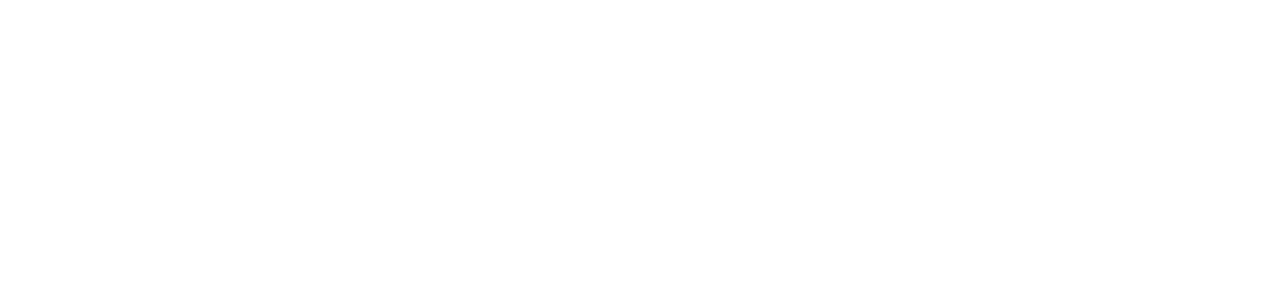
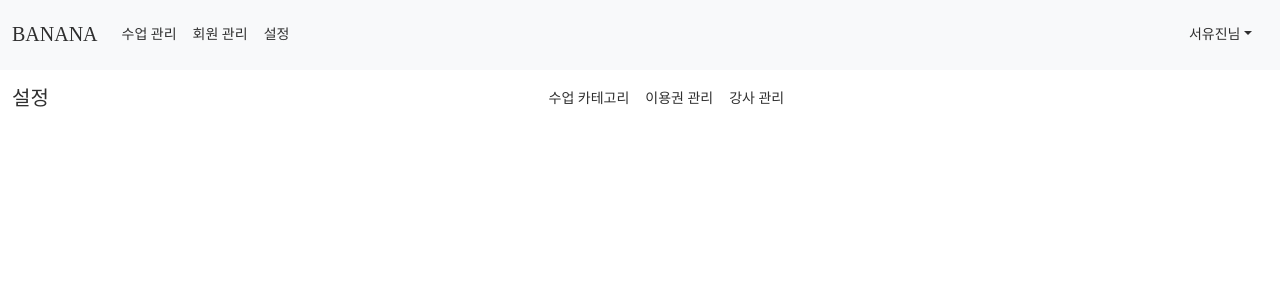
Before and after one commit to ErinBY/booking_your_workout, a React (Create React App) app in the folder client/: page /category in a window 1280 px wide. Before the commit this address had no page. Shown: the top 300 px of the page. Built offline with nearby package versions, Linux system fonts and the light colour scheme; the HTML template or start-up script is replaced by a standard one.

Commit message:
220212 comp

```diff
--- a/client/src/App.css
+++ b/client/src/App.css
@@ -63,3 +63,6 @@
   justify-content: center;
 
 }
+.m-auto{
+  margin:0 auto;
+}
--- a/client/src/App.js
+++ b/client/src/App.js
@@ -10,7 +10,7 @@
 import LandingPage from './componets/views/LandingPage/LandingPage';
 import LoginPage from './componets/views/LoginPage/LoginPage';
 import RegisterPage from './componets/views/RegisterPage/RegisterPage';
-
+import CategoryPage from './componets/views/CategoryPage/CategoryPage';
 
 function App() {
   return (
@@ -27,6 +27,7 @@
           <Route exact path="/" element={<LandingPage/>}/>
           <Route exact path="/login"  element={<LoginPage/>}/>
           <Route exact path="/register" element={<RegisterPage/>}/>
+          <Route exact path="/category" element={<CategoryPage/>}/>
         </Routes>
       </div>
     </Router>
--- /dev/null
+++ b/client/src/componets/views/CategoryPage/CategoryPage.js
@@ -0,0 +1,12 @@
+import React from 'react'
+  import { Link } from "react-router-dom";
+
+  import NavBar from '../NavBar/NavBar';
+
+  function CategoryPage() {
+    return (
+        <NavBar/>
+    )
+}
+
+export default CategoryPage
--- a/client/src/componets/views/LoginPage/LoginPage.js
+++ b/client/src/componets/views/LoginPage/LoginPage.js
@@ -4,7 +4,11 @@
 import Container from 'react-bootstrap/Container';
 import Button from 'react-bootstrap/Button';
 import Form from 'react-bootstrap/Form';
-
+import {
+  BrowserRouter as Router,
+  Route,
+  Link
+} from "react-router-dom";
 import '../../../App.css';
 import 'bootstrap/dist/css/bootstrap.min.css';
 
@@ -43,7 +47,7 @@
   </Form.Group>
   <div className="text-center">
   <Button variant="primary" type="submit">
-    로그인
+  <Link to="/category">로그인</Link>
   </Button>
   </div>
   <div className="text-center">
--- /dev/null
+++ b/client/src/componets/views/NavBar/HeaderComp1.js
@@ -0,0 +1,79 @@
+import React from 'react'
+import {
+  Navbar,NavbarBrand,NavbarToggler,Collapse,Nav,NavItem,NavbarText,NavLink,DropdownToggle,DropdownMenu,UncontrolledDropdown,Dropdown,DropdownItem
+  } from 'reactstrap';
+  import { Link } from "react-router-dom";
+
+  function HeaderComp1() {
+    return (
+        <div>
+  <Navbar
+    color="light"
+    expand="md"
+    light
+  >
+    <NavbarBrand href="/category">
+      BANANA
+    </NavbarBrand>
+    <NavbarToggler onClick={function noRefCheck(){}} />
+    <Collapse navbar>
+      <Nav
+        className="me-auto"
+        navbar
+      >
+        <NavItem>
+          <NavLink href="/category">
+            수업 관리
+          </NavLink>
+        </NavItem>
+        <NavItem>
+          <NavLink href="/category">
+            회원 관리
+          </NavLink>
+        </NavItem>
+        <NavItem>
+          <NavLink href="/category">
+            설정
+          </NavLink>
+        </NavItem>
+      </Nav>
+      <NavbarText>
+      <UncontrolledDropdown>
+    <DropdownToggle caret nav>
+      서유진님
+    </DropdownToggle>
+    <DropdownMenu
+      end
+    >
+      <DropdownItem header>
+        Header
+      </DropdownItem>
+      <DropdownItem>
+        Some Action
+      </DropdownItem>
+      <DropdownItem text>
+        Dropdown Item Text
+      </DropdownItem>
+      <DropdownItem disabled>
+        Action (disabled)
+      </DropdownItem>
+      <DropdownItem divider />
+      <DropdownItem>
+        Foo Action
+      </DropdownItem>
+      <DropdownItem>
+        Bar Action
+      </DropdownItem>
+      <DropdownItem>
+        Quo Action
+      </DropdownItem>
+    </DropdownMenu>
+  </UncontrolledDropdown>
+      </NavbarText>
+    </Collapse>
+  </Navbar>
+</div>
+    )
+}
+
+export default HeaderComp1
--- /dev/null
+++ b/client/src/componets/views/NavBar/HeaderComp2.js
@@ -0,0 +1,44 @@
+import React from 'react'
+import {
+  Nav,NavItem,NavLink,NavbarBrand,Navbar,NavbarToggler,Collapse
+  } from 'reactstrap';
+  import { Link } from "react-router-dom";
+import Container from 'react-bootstrap/esm/Container';
+
+  function HeaderComp2() {
+    return (
+      <Navbar
+    expand="md"
+    light
+  >
+    <NavbarBrand href="/category">
+      설정
+    </NavbarBrand>
+    <NavbarToggler onClick={function noRefCheck(){}} />
+    <Collapse navbar>
+      <Nav
+        className="me-auto m-auto"
+        navbar
+      >
+        <NavItem>
+          <NavLink href="/category">
+            수업 카테고리
+          </NavLink>
+        </NavItem>
+        <NavItem>
+          <NavLink href="/category">
+            이용권 관리
+          </NavLink>
+        </NavItem>
+        <NavItem>
+          <NavLink href="/category">
+            강사 관리
+          </NavLink>
+        </NavItem>
+      </Nav>
+    </Collapse>
+  </Navbar>
+    )
+}
+
+export default HeaderComp2
--- a/client/src/componets/views/NavBar/NavBar.js
+++ b/client/src/componets/views/NavBar/NavBar.js
@@ -1,9 +1,12 @@
-import React from 'react'
+import React from 'react';
+import HeaderComp1 from './HeaderComp1';
+import HeaderComp2 from './HeaderComp2';
 
 function NavBar() {
     return (
         <div>
-            NavBar
+            <HeaderComp1 />
+            <HeaderComp2 />
         </div>
     )
 }
```
